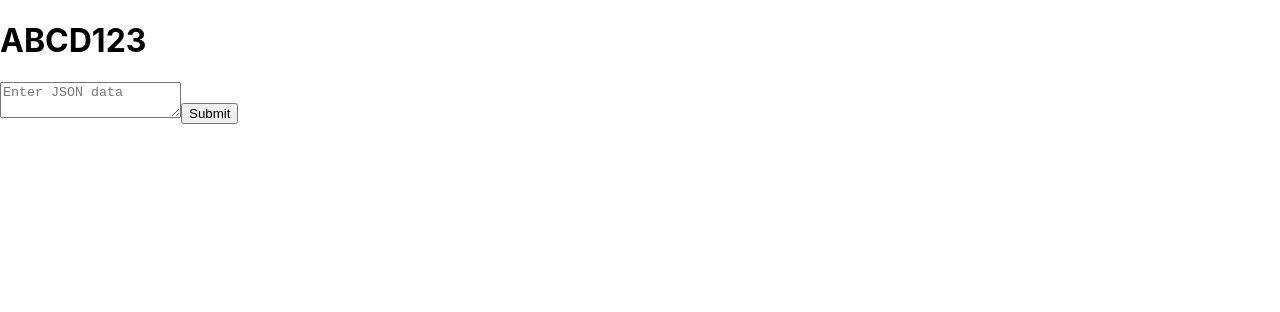
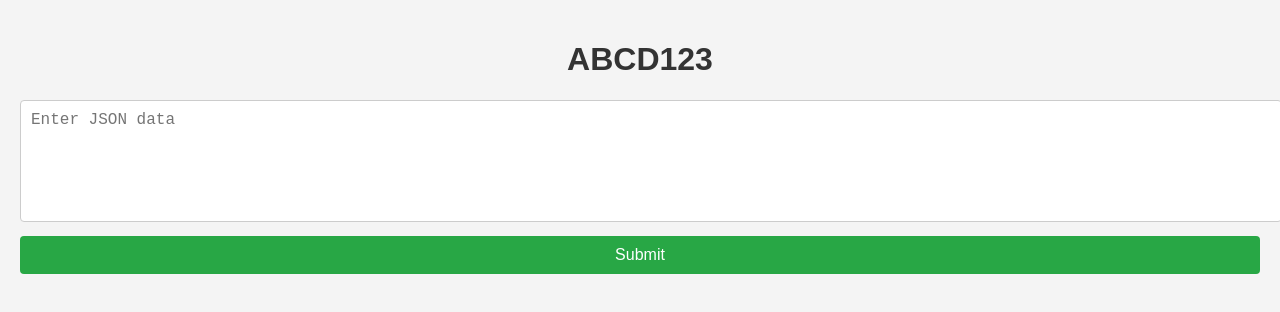
Before and after one commit to kadam-krishna/Bajaj-Finserv-Health, a React (Create React App) app: page / in a window 1280 px wide. Shown: the top 312 px of the page. Built offline with nearby package versions, Linux system fonts and the light colour scheme.

Commit message:
Update App.css

```diff
--- a/src/App.css
+++ b/src/App.css
@@ -1,38 +1,79 @@
-.App {
+body {
+  font-family: Arial, sans-serif;
+  background-color: #f4f4f4;
+  margin: 0;
+  padding: 20px;
+}
+
+h1 {
+  text-align: center;
+  color: #333;
+}
+
+textarea {
+  width: 100%;
+  height: 100px;
+  padding: 10px;
+  border: 1px solid #ccc;
+  border-radius: 4px;
+  margin-bottom: 10px;
+  font-size: 16px;
+  resize: none;
+}
+
+button {
+  width: 100%;
+  padding: 10px;
+  background-color: #28a745;
+  color: white;
+  border: none;
+  border-radius: 4px;
+  cursor: pointer;
+  font-size: 16px;
+}
+
+button:hover {
+  background-color: #218838;
+}
+
+.error {
+  color: red;
+  margin: 10px 0;
   text-align: center;
 }
 
-.App-logo {
-  height: 40vmin;
-  pointer-events: none;
+.response {
+  margin-top: 20px;
+  padding: 10px;
+  background: #e9ecef;
+  border-radius: 4px;
+  border: 1px solid #ccc;
 }
 
-@media (prefers-reduced-motion: no-preference) {
-  .App-logo {
-    animation: App-logo-spin infinite 20s linear;
-  }
+h2 {
+  margin-top: 20px;
+  color: #333;
 }
 
-.App-header {
-  background-color: #282c34;
-  min-height: 100vh;
-  display: flex;
-  flex-direction: column;
-  align-items: center;
-  justify-content: center;
-  font-size: calc(10px + 2vmin);
-  color: white;
+h3 {
+  margin-top: 15px;
+  color: #555;
 }
 
-.App-link {
-  color: #61dafb;
+label {
+  display: block;
+  margin: 10px 0;
 }
 
-@keyframes App-logo-spin {
-  from {
-    transform: rotate(0deg);
-  }
-  to {
-    transform: rotate(360deg);
-  }
+input[type="checkbox"] {
+  margin-right: 10px;
 }
+
+pre {
+  background: #fff;
+  padding: 10px;
+  border-radius: 4px;
+  overflow-x: auto;
+  white-space: pre-wrap; /* Allows wrapping of long lines */
+  border: 1px solid #ccc;
+}
```
